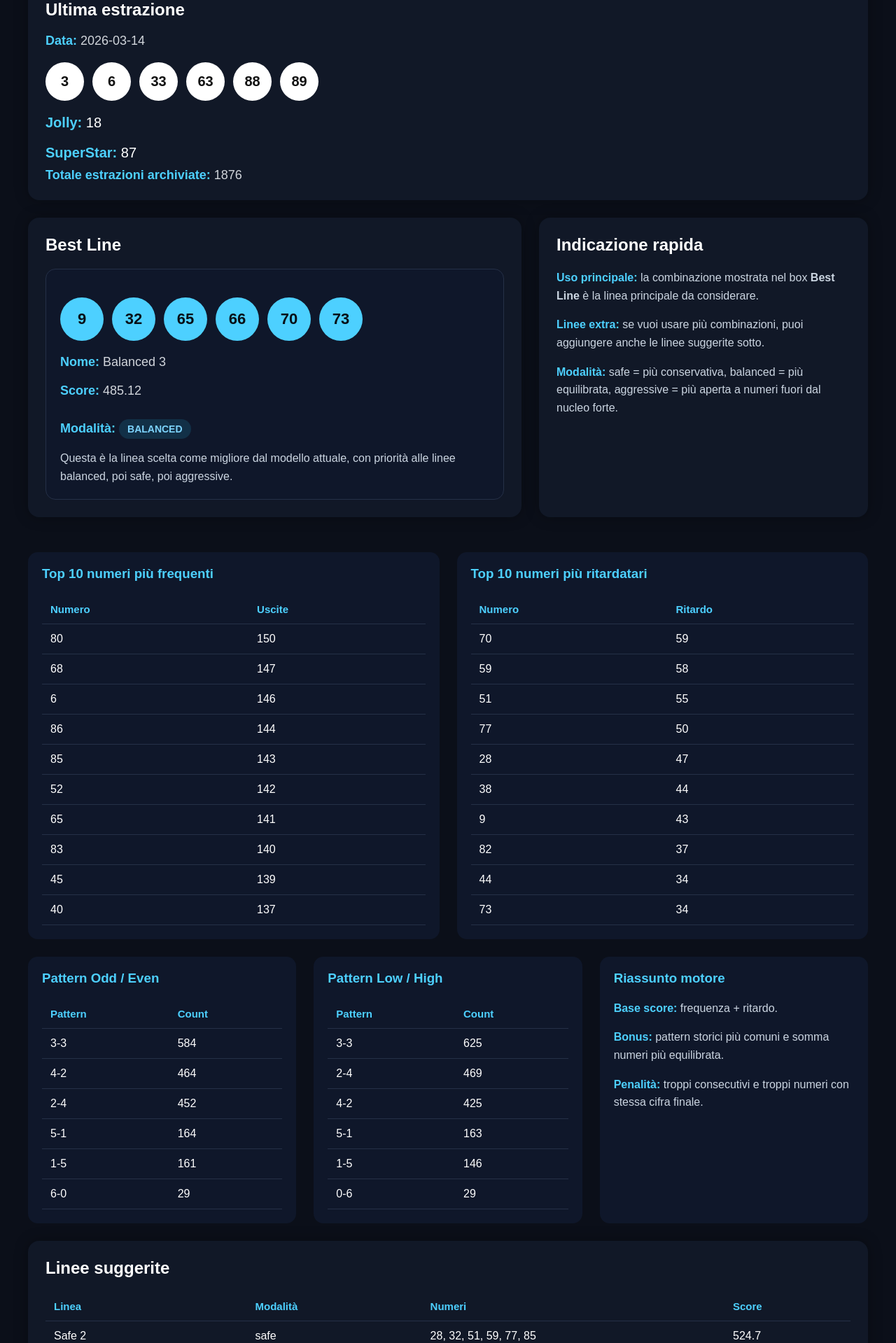
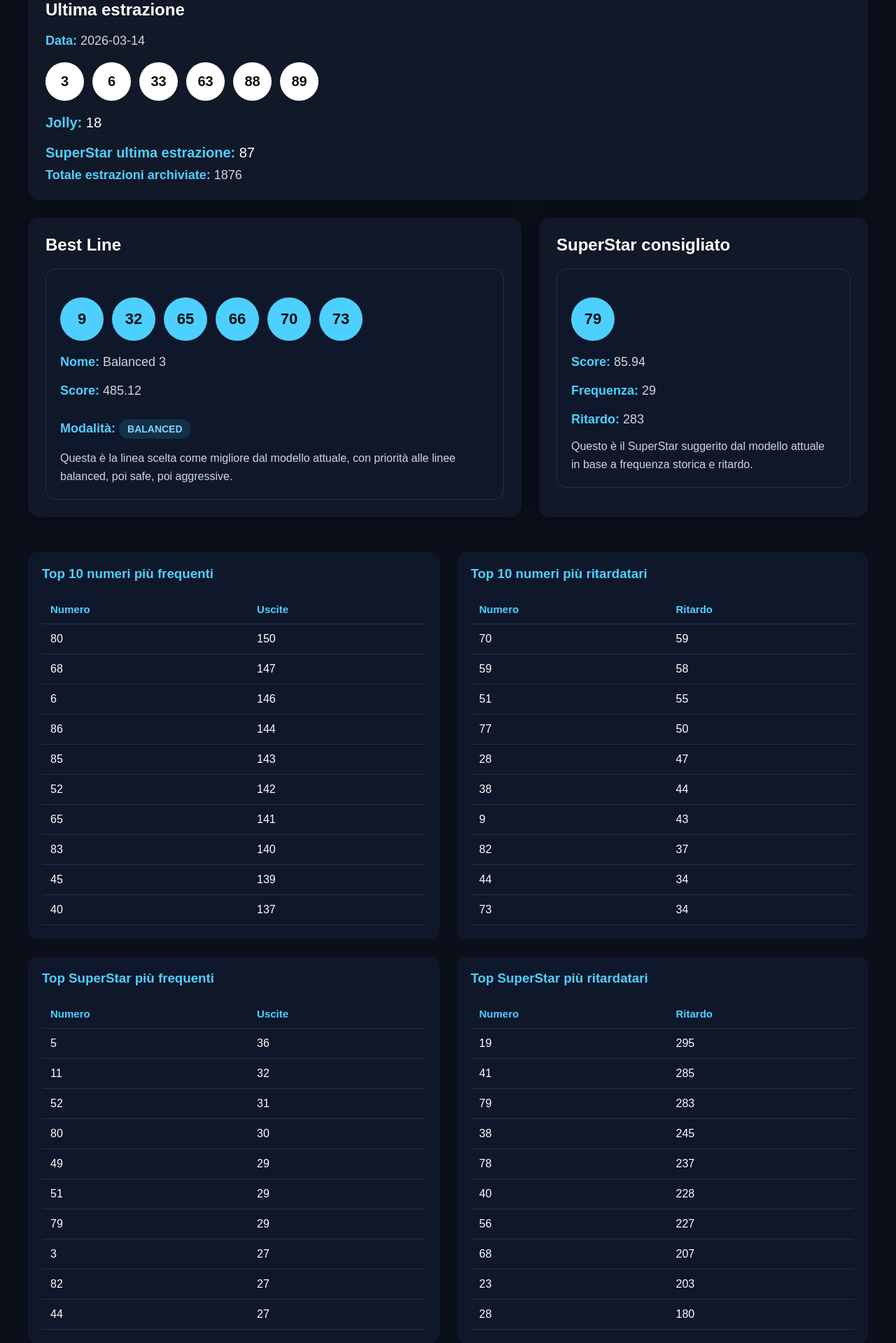
Before and after one commit to chefemanuele-maker/superenalotto-dashboard, a Flask app: page /superenalotto in a window 1280 px wide. Shown: the part 123-2042 px from the top of the page at 70% size. Run offline with Flask 3, Linux system fonts and the light colour scheme.

Commit message:
Update superenalotto.html

```diff
--- a/templates/superenalotto.html
+++ b/templates/superenalotto.html
@@ -232,7 +232,7 @@
             </div>
 
             <div class="special">
-                <span class="label">SuperStar:</span> {{ superstar }}
+                <span class="label">SuperStar ultima estrazione:</span> {{ superstar }}
             </div>
 
             <div class="info-box">
@@ -279,12 +279,31 @@
             </div>
 
             <div class="card">
-                <h2>Indicazione rapida</h2>
-                <div class="note">
-                    <p><span class="label">Uso principale:</span> la combinazione mostrata nel box <strong>Best Line</strong> è la linea principale da considerare.</p>
-                    <p><span class="label">Linee extra:</span> se vuoi usare più combinazioni, puoi aggiungere anche le linee suggerite sotto.</p>
-                    <p><span class="label">Modalità:</span> safe = più conservativa, balanced = più equilibrata, aggressive = più aperta a numeri fuori dal nucleo forte.</p>
+                <h2>SuperStar consigliato</h2>
+
+                {% if best_superstar %}
+                <div class="best-line-box">
+                    <div class="numbers">
+                        <div class="ball hero-ball">{{ best_superstar.number }}</div>
+                    </div>
+
+                    <div class="score-box">
+                        <span class="label">Score:</span> {{ best_superstar.score }}
+                    </div>
+
+                    <div class="score-box">
+                        <span class="label">Frequenza:</span> {{ best_superstar.frequency }}
+                    </div>
+
+                    <div class="score-box">
+                        <span class="label">Ritardo:</span> {{ best_superstar.delay }}
+                    </div>
+
+                    <div class="note">
+                        Questo è il SuperStar suggerito dal modello attuale in base a frequenza storica e ritardo.
+                    </div>
                 </div>
+                {% endif %}
             </div>
         </div>
 
@@ -320,6 +339,48 @@
                     </thead>
                     <tbody>
                         {% for item in delayed_numbers %}
+                        <tr>
+                            <td>{{ item.number }}</td>
+                            <td>{{ item.delay }}</td>
+                        </tr>
+                        {% endfor %}
+                    </tbody>
+                </table>
+            </div>
+        </div>
+
+        <div class="stats-grid" style="margin-top: 25px;">
+            <div class="small-card">
+                <h3>Top SuperStar più frequenti</h3>
+                <table>
+                    <thead>
+                        <tr>
+                            <th>Numero</th>
+                            <th>Uscite</th>
+                        </tr>
+                    </thead>
+                    <tbody>
+                        {% for item in superstar_top %}
+                        <tr>
+                            <td>{{ item.number }}</td>
+                            <td>{{ item.count }}</td>
+                        </tr>
+                        {% endfor %}
+                    </tbody>
+                </table>
+            </div>
+
+            <div class="small-card">
+                <h3>Top SuperStar più ritardatari</h3>
+                <table>
+                    <thead>
+                        <tr>
+                            <th>Numero</th>
+                            <th>Ritardo</th>
+                        </tr>
+                    </thead>
+                    <tbody>
+                        {% for item in superstar_delayed %}
                         <tr>
                             <td>{{ item.number }}</td>
                             <td>{{ item.delay }}</td>
```
